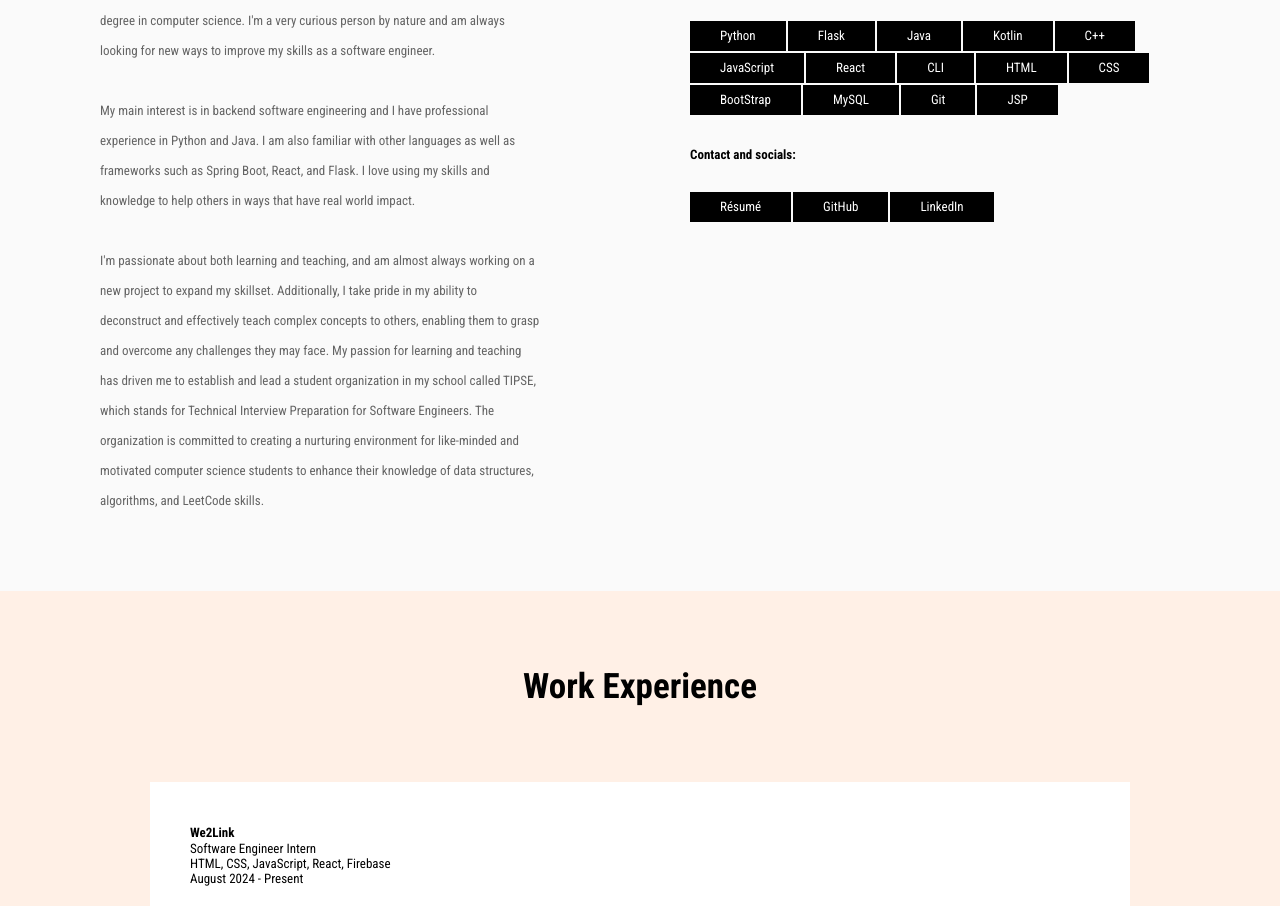
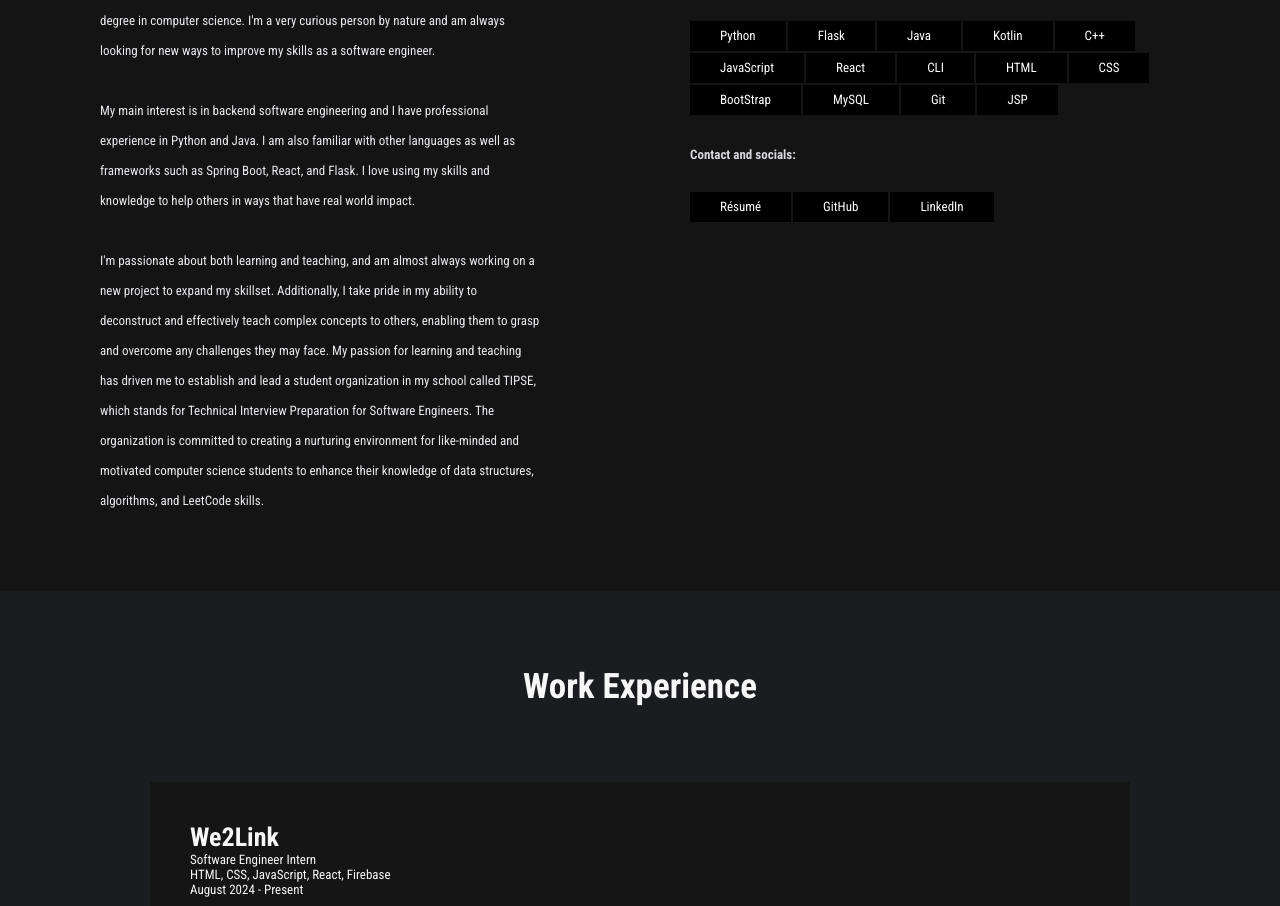
Before and after one commit to bryan-bee/myPortfolio, a React (Create React App) app: page / in a window 1280 px wide. Shown: the part 1028-1934 px from the top of the page. Built offline with nearby package versions, Linux system fonts and the light colour scheme; a web font is replaced by a local one.

Commit message:
dark mode

```diff
--- a/src/Components/Styles/_Colors.sass
+++ b/src/Components/Styles/_Colors.sass
@@ -1,13 +1,22 @@
-$fc1: #000000
+$fc1:rgb(255, 255, 255)
+// button text color
 $fc2: #FFFFFF
-$fc3: #646464
-$fc4: rgb(78,124,159)
-$fc5: rgb(12, 44, 69)
+// text in cards color
+$fc3:rgb(233, 231, 236)
+// highlight color on hover
+$fc4: rgb(75, 75, 74)
+
+$fc5: rgb(194, 212, 24)
 
 $bc1: #000000
-$bc2: #FFFFFF
-$bc3: rgb(255,240,230)
-$bc4: rgb(250,250,245)
-//$bc5: rgb(78,124,159)
-$bc5: rgb(40, 85, 112)
-$bc6: rgb(28,55,83)
+// card background color
+$bc2:rgb(27, 28, 31)
+// Work Experince section background color
+$bc3: rgb(27, 28, 31)
+// header background
+$bc4: #141414
+//$bc5: rgb(124, 189, 39)
+// titlecard color
+$bc5:rgb(27, 28, 31)
+// misc involve. section background color
+$bc6: #141414
--- a/src/Pages/Interests/Interests.js
+++ b/src/Pages/Interests/Interests.js
@@ -52,7 +52,7 @@ function Interests() {
 
 
 
-      <SectionHeading text='Interests' color='black' />
+      <SectionHeading text='Interests' color='rgb(216, 214, 221)' />
 
       <div className='interests'>
 
--- a/src/Pages/Interests/Interests.sass
+++ b/src/Pages/Interests/Interests.sass
@@ -3,10 +3,10 @@
 @import '../../Components/Styles/Text'
 
 .fontblack
-  color: black
+  color: rgb(216, 214, 221)
 
 .interests_main
-  background: rgb(250,250,250)
+  background: #141414
   @media screen and (min-width: $ss8min)
     padding: $p4 0
   @media screen and (max-width: $ss7)
--- a/src/Pages/Page1/Page1.sass
+++ b/src/Pages/Page1/Page1.sass
@@ -69,7 +69,7 @@
     position: relative
     float: left
   .home_menu_links_parent
-    background: rgb(250,250,245)
+    background: rgb(36, 36, 33)
     position: absolute
     right: 0
     margin-top: $lh1*1.5
--- a/src/Pages/Projects/Projects.js
+++ b/src/Pages/Projects/Projects.js
@@ -60,7 +60,7 @@ function ShowProjects() {
       {projects.map(i => (
         <div className='projects_items_card'>
 
-          <a href={i.link} target='_blank' rel='noopener noreferrer' className='projects_items_card_link fs1'
+          <a href={i.link} target='_blank' rel='noopener noreferrer' className='projects_items_card_link fs2'
             style={{fontWeight: 'bold'}}>{i.name}</a>
           <div className='projects_items_card_description fs1'>{i.description}</div>
           <div className='projects_items_card_technologies fs1'>{i.technologies}</div>
--- a/src/Pages/Projects/Projects.sass
+++ b/src/Pages/Projects/Projects.sass
@@ -3,7 +3,7 @@
 @import '../../Components/Styles/Constants'
 
 .projects_main
-  background: $bc5
+  background: $bc4
   @media screen and (min-width: $ss8min)
     padding: $p4 0
   @media screen and (max-width: $ss7)
@@ -61,7 +61,7 @@
 .projects_items_card_link,
 .projects_items_card_description,
 .projects_items_card_technologies
-  color: black
+  color: rgb(247, 247, 247)
 
 .projects_items_card_link
   transition: $t
--- a/src/Pages/TeachingInvolvements/TeachingInvolvements.js
+++ b/src/Pages/TeachingInvolvements/TeachingInvolvements.js
@@ -34,7 +34,7 @@ function ShowTi() {
         <div className='ti_items_card'>
 
           <img src={i.image} className='ti_items_card_image' /><br/>
-          <a href={i.link} className='ti_items_card_link fs1' target='_blank' rel='noopener noreferrer' style={{fontWeight: 'bold'}}>{i.place}</a>
+          <a href={i.link} className='ti_items_card_link fs2' target='_blank' rel='noopener noreferrer' style={{fontWeight: 'bold'}}>{i.place}</a>
           <div className='ti_items_card_title fs1'>{i.title}</div>
           <div className='ti_items_card_date fs1'>{i.date}</div>
           {i.content.map(j => (
--- a/src/Pages/TeachingInvolvements/TeachingInvolvements.sass
+++ b/src/Pages/TeachingInvolvements/TeachingInvolvements.sass
@@ -3,7 +3,7 @@
 @import '../../Components/Styles/Constants'
 
 .ti_main
-  background: $bc6
+  background: $bc3
   @media screen and (min-width: $ss8min)
     padding: $p4 0
   @media screen and (max-width: $ss7)
@@ -26,7 +26,7 @@
 
 
 .ti_items_card
-  background: $bc2
+  background: $bc4
   @media screen and (min-width: $ss8min)
     margin: 0px 300px 100px 300px
     padding: 80px
@@ -70,7 +70,7 @@
 .ti_items_card_link,
 .ti_items_card_title,
 .ti_items_card_date
-  color: black
+  color: rgb(247, 247, 247)
 
 .ti_items_card_link
   transition: $t
--- a/src/Pages/Work/Work.js
+++ b/src/Pages/Work/Work.js
@@ -49,7 +49,7 @@ function ShowWork() {
       {work.map(i => (
         <div className='work_items_card'>
 
-          <a href={i.link} target='_blank' rel='noopener noreferrer' className='work_items_card_link fs1'
+          <a href={i.link} target='_blank' rel='noopener noreferrer' className='work_items_card_link fs3'
             style={{fontWeight: 'bold'}}>{i.name}</a>
           <div className='work_items_card_description fs1'>{i.description}</div>
           <div className='work_items_card_technologies fs1'>{i.technologies}</div>
@@ -77,7 +77,7 @@ function Work() {
 
       <div className='work'>
 
-        <SectionHeading text='Work Experience' color='black' />
+        <SectionHeading text='Work Experience' color='rgb(247, 247, 247)' />
         <ShowWork />
 
       </div>
--- a/src/Pages/Work/Work.sass
+++ b/src/Pages/Work/Work.sass
@@ -28,7 +28,7 @@
 
 
 .work_items_card
-  background: $bc2
+  background: rgb(22, 21, 21)
   @media screen and (min-width: $ss8min)
     margin: 0px 300px 100px 300px
     padding: 80px
@@ -49,7 +49,7 @@
   //  margin-bottom: 0
 
 .work_items_card_maintext
-  color: $fc3
+  color: rgb(247, 247, 247)
   @media screen and (min-width: $ss8min)
     line-height: $lh4
   @media screen and (max-width: $ss7)
@@ -64,12 +64,12 @@
 .work_items_card_description,
 .work_items_card_technologies,
 .work_items_card_date
-  color: black
+  color: rgb(247, 247, 247)
 
 .work_items_card_link
   transition: $t
   &:hover
-    color: $fc4
+    color: rgb(145, 145, 145)
 
 
 
```
